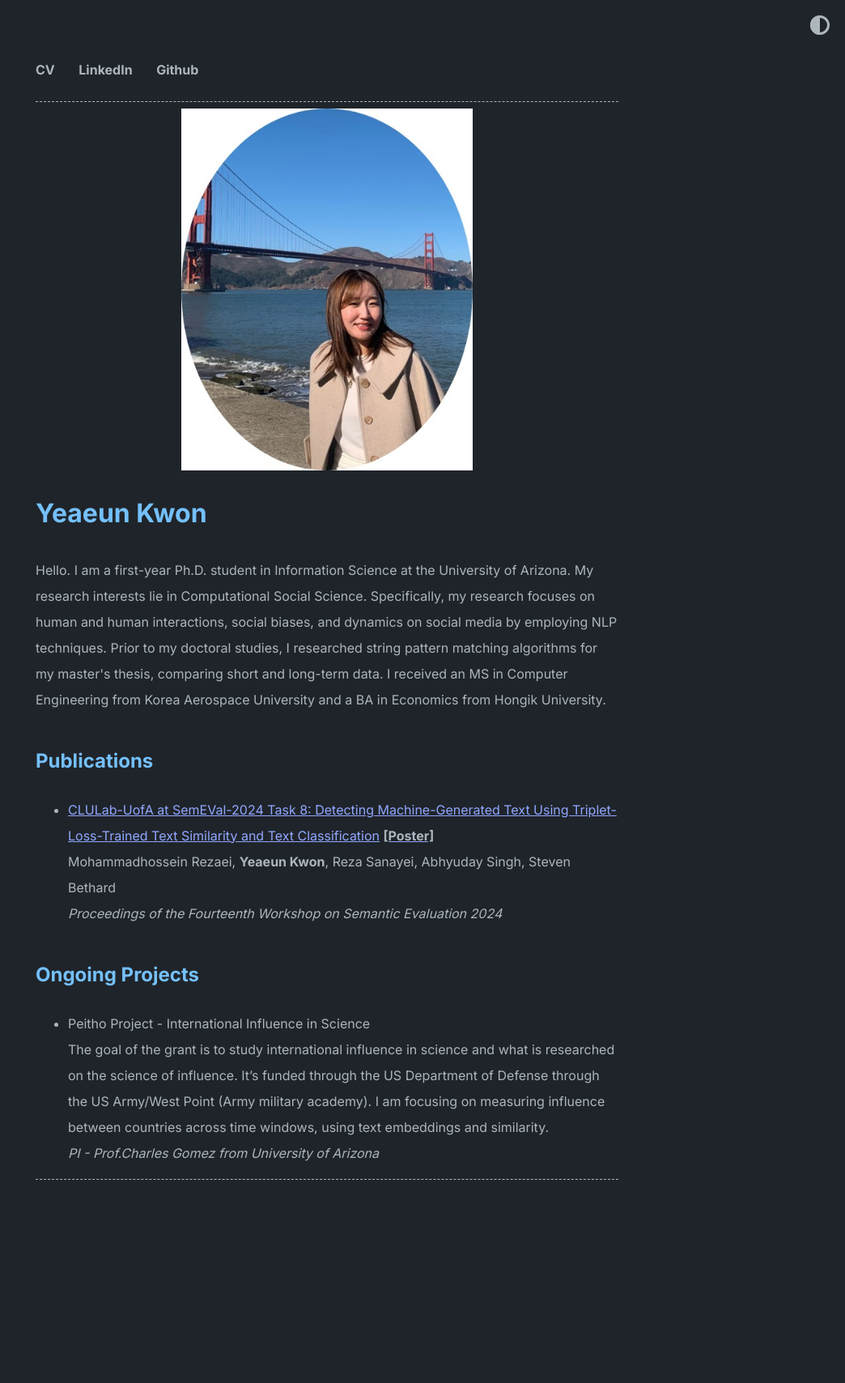
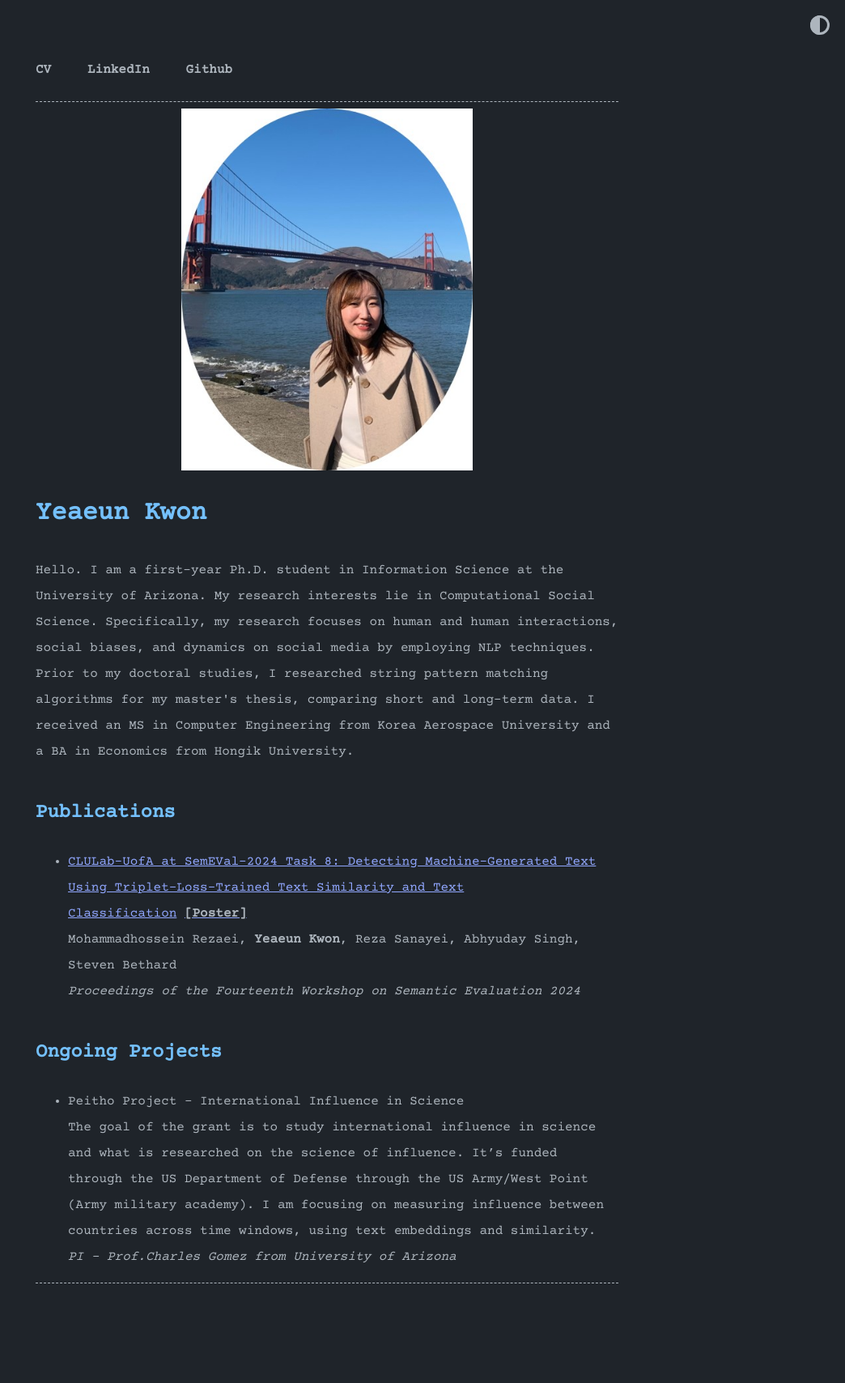
Before and after one commit to yeaeunkwon/yeaeunkwon.github.io, a Jekyll site: the page built from index.md, in a window 1280 px wide. Shown: the whole page at 81% size, without its empty margins (236-1280 px from the left). Built offline with Jekyll 4.4.1, drawn with Linux system fonts in a browser that asks for light colours; before the commit the page ends 1580 px from its top, so only the background shows below that.

Commit message:
Update moonwalk.scss

```diff
--- a/_sass/moonwalk.scss
+++ b/_sass/moonwalk.scss
@@ -1,9 +1,9 @@
 @import url('https://fonts.googleapis.com/css2?family=Roboto+Mono&display=swap');
-@import url('https://fonts.googleapis.com/css2?family=Inter:wght@400;700&display=swap');
+@import url('https://fonts.googleapis.com/css2?family=Courier+Prime&display=swap');
 html { height: 100%; }
 
 body {
-  font-family:  "Inter", sans-serif;
+  font-family: "Courier Prime", monospace;
   font-size: 1.0rem;
   line-height: 2;
   margin: 0;
```
